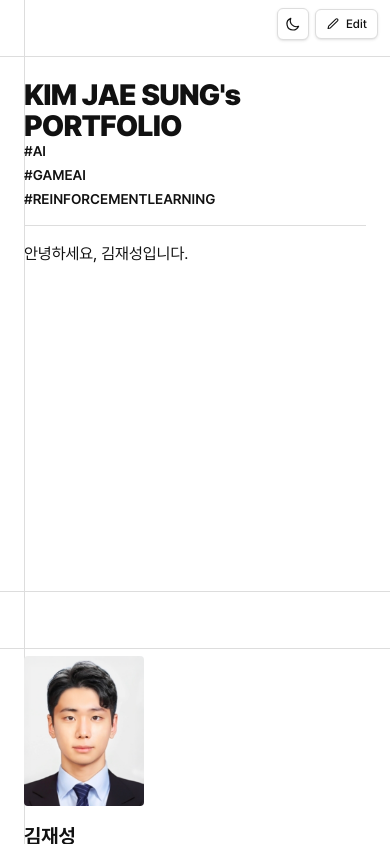
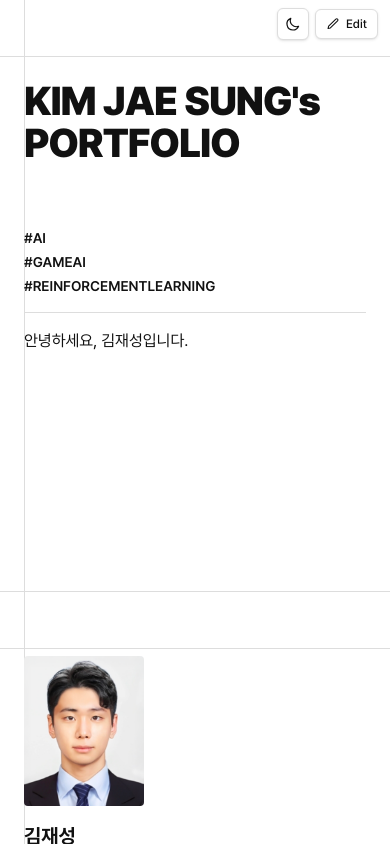
Before and after one commit to nitxxs/js_portfolio, a Next.js app: page / in a window 390 px wide. Shown: the top 844 px of the page. Built offline with nearby package versions, Linux system fonts and the light colour scheme.

Commit message:
Hero slide: larger title on mobile, more spacing before greeting
Co-Authored-By: Claude Opus 4.6 <noreply@anthropic.com>

```diff
--- a/src/components/Portfolio.tsx
+++ b/src/components/Portfolio.tsx
@@ -291,14 +291,14 @@ function HeroSlide() {
       {/* Content */}
       <div className="relative z-10 h-full flex flex-col justify-between px-6 pt-20 pb-10 md:pl-28 md:pr-20 md:pt-24 md:pb-16 overflow-y-auto no-scrollbar">
         {/* Title */}
-        <h1 className="text-[clamp(1.8rem,7.5vw,6.5rem)] font-black leading-[1.05] tracking-[-0.03em]">
+        <h1 className="text-[clamp(2.5rem,7.5vw,6.5rem)] font-black leading-[1.05] tracking-[-0.03em]">
           <ET path="hero.nameEn" inline />&apos;s
           <br />
           <ET path="hero.subtitle" inline />
         </h1>
 
         {/* Bottom section */}
-        <div className="space-y-4">
+        <div className="space-y-4 mt-16 md:mt-0">
           {isEditing ? (
             <div className="space-y-1">
               <p className="text-sm font-semibold">
```
